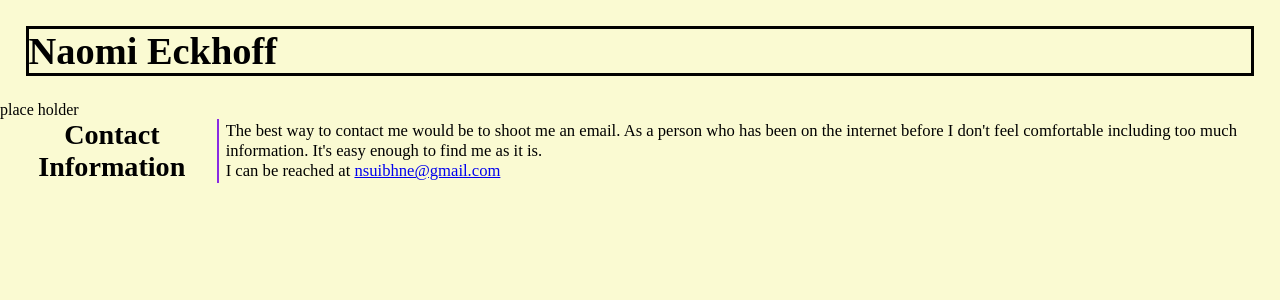
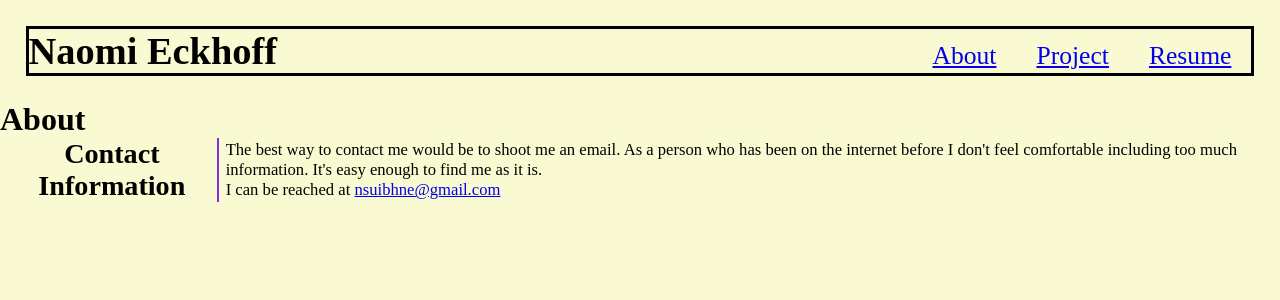
Before and after one commit to Naomi-Eckhoff/react-powered-portfolio, a React (Create React App) app: page / in a window 1280 px wide. Shown: the top 300 px of the page. Built offline with nearby package versions, Linux system fonts and the light colour scheme.

Commit message:
got navigation working

```diff
--- a/src/components/Category/index.js
+++ b/src/components/Category/index.js
@@ -1,9 +1,10 @@
 import React from 'react';
 
-function Category() {
+function Category(props) {
+  const { currentCategory } = props;
   return (
     <div>
-      <span>place holder</span>
+      <h1>{currentCategory.name}</h1>
     </div>
   )
 
--- a/src/components/Navigation/index.js
+++ b/src/components/Navigation/index.js
@@ -24,6 +24,7 @@ function Navigation(props) {
                 setContactSelected(false);
               }}
             >
+              <a href={`#{category.name}`}>{category.name}</a>
             </span>
           </li>
         ))}
```
